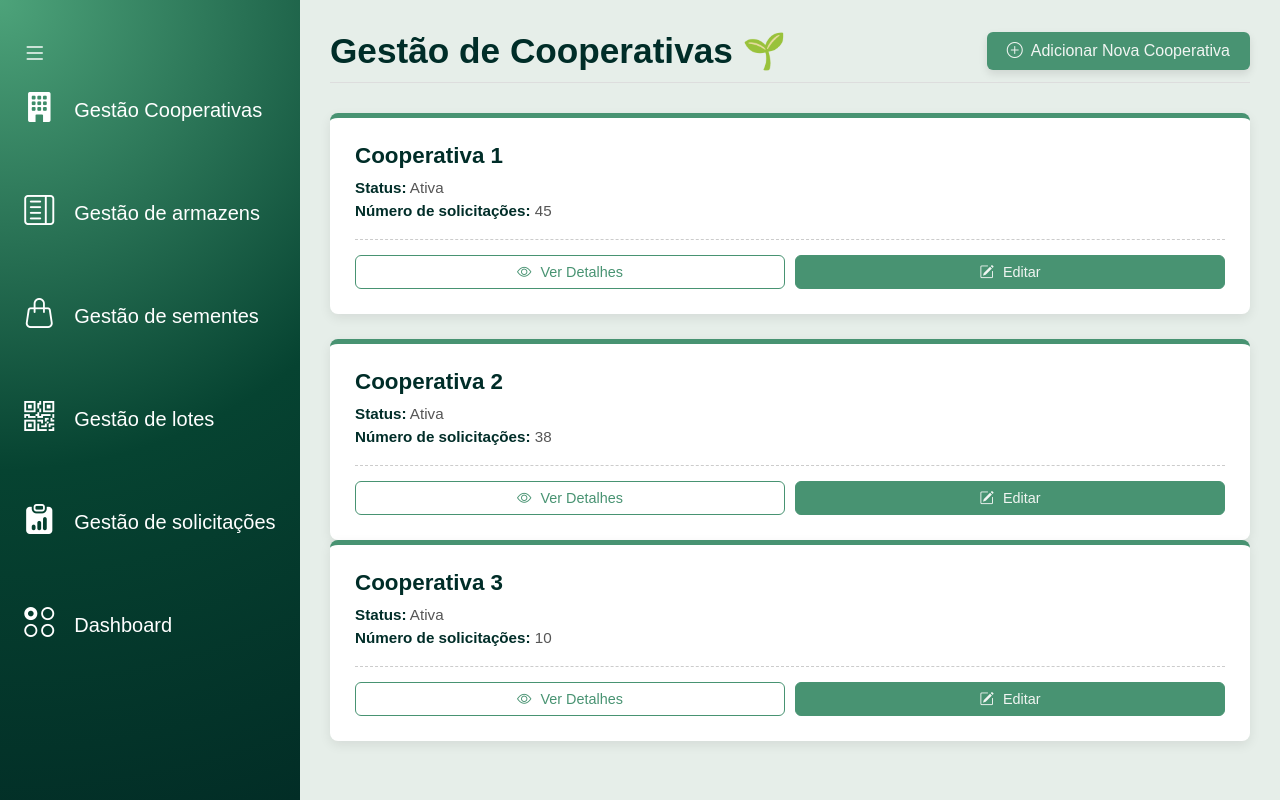
After one commit to AndersonBem/AgroConecta, a Django app: page /gestao_cooperativa/ in a window 1280 px wide. The commit adds this page. Run offline with Django 5.2, Linux system fonts and the light colour scheme.

Commit message:
Tela de gestão de cooperativa e começo da tela home falta uns ajustes

```diff
--- a/apps/index/urls.py
+++ b/apps/index/urls.py
@@ -1,9 +1,13 @@
-from apps.index.views import index, login_view, cadastro_cooperativa, cadastro_gestor
+from apps.index.views import index, login_view, cadastro_cooperativa, cadastro_gestor, gestao_cooperativa,home
 from django.urls import path
+
 
 urlpatterns = [
         path('', index, name='index'),
         path('login_view/', login_view, name='login_view'),
         path('cadastro_cooperativa/', cadastro_cooperativa, name='cadastro_cooperativa'),
-        path('cadastro_gestor/', cadastro_gestor, name='cadastro_gestor')
+        path('cadastro_gestor/', cadastro_gestor, name='cadastro_gestor'),
+        path('gestao_cooperativa/', gestao_cooperativa, name='gestao_cooperativa'),
+         path('home/', home, name='home')
+
     ]
--- a/apps/index/views.py
+++ b/apps/index/views.py
@@ -198,3 +198,10 @@ def cadastro_gestor(request):
 
         return redirect("login_view")
     return render(request, "cadastro_gestor/cadastro_gestor.html")
+
+def gestao_cooperativa(request):
+    return render(request, "GestaoCooperativa/GestaoCooperativa.html")
+
+
+def home(request):
+    return render(request, "Home/Home.html")
--- /dev/null
+++ b/static/css/Siderbar.css
@@ -0,0 +1,314 @@
+@charset "UTF-8";
+
+/* ==================================== */
+/* 1. VARIÁVEIS DE COR E ESTILOS BASE   */
+/* ==================================== */
+:root {
+    --verde-1: #002D28;
+    --verde-2: #489372;
+    --texto: #F1F5F2;
+    --texto-soft: #E6EEE9;
+}
+
+* {
+    margin: 0;
+    padding: 0;
+    box-sizing: border-box;
+    font-family: Arial, Helvetica, sans-serif;
+}
+
+/* ==================================== */
+/* 2. LAYOUT PRINCIPAL                  */
+/* ==================================== */
+
+body {
+    background-color: var(--texto-soft);
+    min-height: 100vh;
+}
+
+.main-content {
+    margin-left: 300px;     /* espaço para a sidebar */
+    padding: 30px;
+    min-height: 100vh;
+    width: calc(100% - 300px);
+}
+
+/* ==================================== */
+/* 3. SIDEBAR (com scroll invisível)    */
+/* ==================================== */
+
+nav.sidebar {
+    width: 300px;
+    height: 100vh;
+    background: radial-gradient(circle at top left, #4da37a 0, #064331 55%, #022d26 100%);
+    padding: 40px 0 40px 1%;
+    position: fixed;
+    top: 0;
+    left: 0;
+    z-index: 1000;
+
+    /* Scroll invisível e moderno */
+    overflow-y: auto;
+    overflow-x: hidden;
+    scrollbar-width: thin; /* Firefox */
+    scrollbar-color: rgba(255,255,255,0.3) transparent;
+}
+
+nav.sidebar::-webkit-scrollbar {
+    width: 8px;
+}
+
+nav.sidebar::-webkit-scrollbar-thumb {
+    background: rgba(255,255,255,0.25);
+    border-radius: 10px;
+}
+
+nav.sidebar::-webkit-scrollbar-track {
+    background: transparent;
+}
+
+/* Botão superior */
+.btn-expandir {
+    width: 100%;
+    padding-left: 10px;
+}
+
+.btn-expandir > i {
+    color: white;
+    font-size: 24px;
+    cursor: pointer;
+}
+
+ul {
+    list-style-type: none;
+}
+
+ul li.item-menu {
+    transition: 0.2s ease;
+}
+
+ul li.item-menu:hover {
+    background-color: var(--verde-2);
+}
+
+ul li.item-menu a {
+    color: white;
+    text-decoration: none;
+    font-size: 20px;
+    padding: 20px 4%;
+    display: flex;
+    align-items: center;
+    gap: 20px;
+    margin-bottom: 20px;
+    line-height: 40px;
+}
+
+ul li.item-menu a .icon i {
+    font-size: 30px;
+}
+
+/* ==================================== */
+/* 4. PÁGINA: GESTÃO DE COOPERATIVAS    */
+/* ==================================== */
+
+.cooperativas-header {
+    display: flex;
+    justify-content: space-between;
+    align-items: center;
+    margin-bottom: 30px;
+    padding-bottom: 10px;
+    border-bottom: 1px solid #ddd;
+}
+
+.cooperativas-header h1 {
+    color: var(--verde-1);
+    font-size: 2.2em;
+    font-weight: 700;
+}
+
+.add-cooperativa-btn {
+    background-color: var(--verde-2);
+    color: var(--texto);
+    padding: 10px 20px;
+    border: none;
+    border-radius: 6px;
+    font-size: 1em;
+    font-weight: 500;
+    cursor: pointer;
+    transition: 0.3s ease;
+    display: flex;
+    align-items: center;
+    gap: 8px;
+    box-shadow: 0 4px 8px rgba(0, 0, 0, 0.1);
+}
+
+.add-cooperativa-btn:hover {
+    background-color: var(--verde-1);
+}
+
+/* GRID */
+.cooperativas-list-grid {
+    display: flex;
+    flex-direction: column;
+    gap: 25px;
+}
+
+.cooperativa-card {
+    background-color: white;
+    padding: 25px;
+    border-radius: 8px;
+    box-shadow: 0 4px 12px rgba(0, 0, 0, 0.08);
+    border-top: 5px solid var(--verde-2);
+    transition: 0.3s ease;
+}
+
+.cooperativa-card:hover {
+    transform: translateY(-5px);
+    box-shadow: 0 8px 16px rgba(0, 0, 0, 0.15);
+}
+
+.cooperativa-card h3 {
+    margin-top: 0;
+    color: var(--verde-1);
+    font-size: 1.4em;
+    margin-bottom: 10px;
+}
+
+.cooperativa-card p {
+    color: #555;
+    font-size: 0.95em;
+    margin: 6px 0;
+}
+
+.cooperativa-card p strong {
+    color: var(--verde-1);
+}
+
+.card-actions {
+    margin-top: 20px;
+    padding-top: 15px;
+    border-top: 1px dashed #ccc;
+    display: flex;
+    gap: 10px;
+}
+
+.action-btn {
+    flex: 1;
+    padding: 8px;
+    border-radius: 6px;
+    cursor: pointer;
+    font-size: 0.9em;
+    transition: 0.3s ease;
+}
+
+.view-btn {
+    background-color: white;
+    color: var(--verde-2);
+    border: 1px solid var(--verde-2);
+}
+
+.view-btn:hover {
+    background-color: var(--verde-2);
+    color: white;
+}
+
+.edit-btn {
+    background-color: var(--verde-2);
+    color: var(--texto);
+    border: 1px solid var(--verde-2);
+}
+
+.edit-btn:hover {
+    background-color: var(--verde-1);
+    border-color: var(--verde-1);
+}
+
+.action-btn i {
+    margin-right: 5px;
+}
+
+/* ========================================================= */
+/* 5. RESPONSIVIDADE — OCULTAR TEXTO DA SIDEBAR (<= 600px)   */
+/* ========================================================= */
+
+@media (max-width: 600px) {
+
+    /* Sidebar fica mais estreita */
+    nav.sidebar {
+        width: 90px;
+        padding-left: 0;
+    }
+
+    /* Conteúdo ajusta para acompanhar */
+    .main-content {
+        margin-left: 90px;
+        width: calc(100% - 90px);
+    }
+
+    /* Some APENAS o texto — mantém os ícones */
+    ul li.item-menu a .txt-link {
+        display: none;
+    }
+
+    /* Centraliza os ícones */
+    ul li.item-menu a {
+        justify-content: center;
+        gap: 0;
+        padding: 20px 0;
+    }
+}
+
+/* ========================================================= */
+/* 6. RESPONSIVIDADE EXTRA (<= 450px) — OPCIONAL             */
+/* ========================================================= */
+
+@media (max-width: 450px) {
+
+    nav.sidebar {
+        width: 75px;
+    }
+
+    .main-content {
+        margin-left: 75px;
+        width: calc(100% - 75px);
+    }
+
+    ul li.item-menu a {
+        padding: 18px 0;
+    }
+}
+/* ======== HOME PAGE ======== */
+
+.home-page .main-content {
+    background: transparent !important;   /* Remove o branco */
+    padding: 0 !important;                /* Evita bordas brancas */
+}
+
+/* Regra geral do layout */
+.main-content {
+    margin-left: 300px;
+    padding: 30px;
+    min-height: 100vh;
+    width: calc(100% - 300px);
+}
+
+.home-container {
+    width: 100%;
+    height: calc(100vh - 60px);
+    display: flex;
+    justify-content: center;
+    align-items: center;
+    margin: 0;
+    background: radial-gradient(circle at top left, #4da37a 0, #064331 55%, #022d26 100%);
+}
+
+.home-logo {
+    width: 350px;
+    max-width: 80%;
+    height: auto;
+    filter: drop-shadow(0 4px 8px rgba(0,0,0,0.15));
+}
+
+.home-page{
+    padding:0;
+}
--- a/static/css/style.css
+++ b/static/css/style.css
@@ -63,6 +63,7 @@ body {
   height: auto;
   margin-bottom: 2rem;
   filter: drop-shadow(0 6px 16px rgba(0,0,0,.35));
+
 }
 
 
--- /dev/null
+++ b/templates/GestaoCooperativa/GestaoCooperativa.html
@@ -0,0 +1,47 @@
+{% extends "Siderbar/base_sidebar.html" %}
+
+{% block title %}GestaoCooperativa - AgroConecta{% endblock %}
+
+{% block content %}
+
+<div class="cooperativas-container">
+    <header class="cooperativas-header">
+        <h1>Gestão de Cooperativas 🌱</h1>
+        <button class="add-cooperativa-btn">
+            <i class="bi bi-plus-circle"></i> Adicionar Nova Cooperativa
+        </button>
+    </header>
+
+    <div class="cooperativas-list-grid">
+        <div class="cooperativa-card">
+            <h3>Cooperativa 1</h3>
+            <p><strong>Status:</strong> Ativa</p>
+            <p><strong>Número de solicitações:</strong> 45</p>
+            <div class="card-actions">
+                <button class="action-btn view-btn"><i class="bi bi-eye"></i> Ver Detalhes</button>
+                <button class="action-btn edit-btn"><i class="bi bi-pencil-square"></i> Editar</button>
+            </div>
+        </div>
+         <div class="cooperativa-card">
+            <h3>Cooperativa 2</h3>
+            <p><strong>Status:</strong> Ativa</p>
+            <p><strong>Número de solicitações:</strong> 38</p>
+            <div class="card-actions">
+                <button class="action-btn view-btn"><i class="bi bi-eye"></i> Ver Detalhes</button>
+                <button class="action-btn edit-btn"><i class="bi bi-pencil-square"></i> Editar</button>
+            </div>
+        </div>
+        </div>
+        <div class="cooperativas-list-grid">
+        <div class="cooperativa-card">
+            <h3>Cooperativa 3</h3>
+            <p><strong>Status:</strong> Ativa</p>
+            <p><strong>Número de solicitações:</strong> 10</p>
+            <div class="card-actions">
+                <button class="action-btn view-btn"><i class="bi bi-eye"></i> Ver Detalhes</button>
+                <button class="action-btn edit-btn"><i class="bi bi-pencil-square"></i> Editar</button>
+            </div>
+        </div>
+</div>
+
+{% endblock %}
--- a/templates/Siderbar/Siderbar.html
+++ b/templates/Siderbar/Siderbar.html
@@ -1,51 +1,44 @@
-<!DOCTYPE html>
-<html lang="pt-br">
-<head>
-    <meta charset="UTF-8">
-    <meta name="viewport" content="width=device-width, initial-scale=1.0">
-    <title>AgroConecta</title>
-    <link rel="stylesheet" href="https://cdn.jsdelivr.net/npm/bootstrap-icons@1.13.1/font/bootstrap-icons.min.css">
-    <link rel="stylesheet" href="Siderbar.css">
-</head>
-<body>
 <nav class="sidebar">
     <div class="btn-expandir">
         <i class="bi bi-list"></i>
     </div>
+
     <ul>
         <li class="item-menu">
             <a href="#">
-                    <span class="icon"><i class="bi bi-journal-bookmark-fill"></i></span>
-                    <span class="txt-link">Solicitações</span>
+                <span class="icon"><i class="bi bi-building-fill"></i></i></span>
+                <span class="txt-link">Gestão Cooperativas</span>
             </a>
         </li>
         <li class="item-menu">
             <a href="#">
                 <span class="icon"><i class="bi bi-layout-text-sidebar"></i></span>
-                    <span class="txt-link">Histórico</span>
+                <span class="txt-link">Gestão de armazens</span>
+            </a>
+        </li>
+        <li class="item-menu">
+            <a href="#">
+                <span class="icon"><i class="bi bi-handbag"></i></span>
+                <span class="txt-link">Gestão de sementes</span>
             </a>
         </li>
         <li class="item-menu">
             <a href="#">
                 <span class="icon"><i class="bi bi-qr-code"></i></span>
-                    <span class="txt-link">Rastreamento</span>
+                <span class="txt-link">Gestão de lotes</span>
             </a>
         </li>
         <li class="item-menu">
             <a href="#">
-                    <span class="icon"><i class="bi bi-building"></i></span>
-                    <span class="txt-link">Perfil Cooperativa</span>
+                <span class="icon"><i class="bi bi-clipboard-data-fill"></i></span>
+                <span class="txt-link">Gestão de solicitações</span>
             </a>
         </li>
         <li class="item-menu">
             <a href="#">
-                    <span class="icon"><i class="bi bi-headset"></i></span>
-                    <span class="txt-link">Central ajuda</span>
+                <span class="icon"><i class="bi bi-ui-radios-grid"></i></span>
+                <span class="txt-link">Dashboard</span>
             </a>
         </li>
     </ul>
-
 </nav>
-
-</body>
-</html>
--- /dev/null
+++ b/templates/Siderbar/base_sidebar.html
@@ -0,0 +1,24 @@
+<!DOCTYPE html>
+<html lang="pt-br">
+{% load static %}
+<head>
+    <meta charset="UTF-8">
+    <meta name="viewport" content="width=device-width, initial-scale=1.0">
+    <title>{% block title %}AgroConecta{% endblock %}</title>
+
+    <link rel="stylesheet" href="https://cdn.jsdelivr.net/npm/bootstrap-icons@1.13.1/font/bootstrap-icons.min.css">
+    <link rel="stylesheet" href="{% static 'css/Siderbar.css' %}">
+</head>
+
+<body>
+
+    <!-- SIDEBAR FIXA -->
+    {% include 'Siderbar/Siderbar.html' %}
+
+    <!-- CONTEÚDO QUE TEM QUE RECEBER O margin-left -->
+    <main class="main-content">
+        {% block content %}{% endblock %}
+    </main>
+
+</body>
+</html>
```
Also changed, not shown: templates/Home/Home.html (added, +14 -0 lines), templates/Siderbar/Siderbar.css (deleted, +0 -93 lines), templates/cadastro_cooperativa/cadastro_cooperativa.html (+9 -1 lines), static/img/image.png (added). Lines whose indentation alone changed are shown as unchanged.
